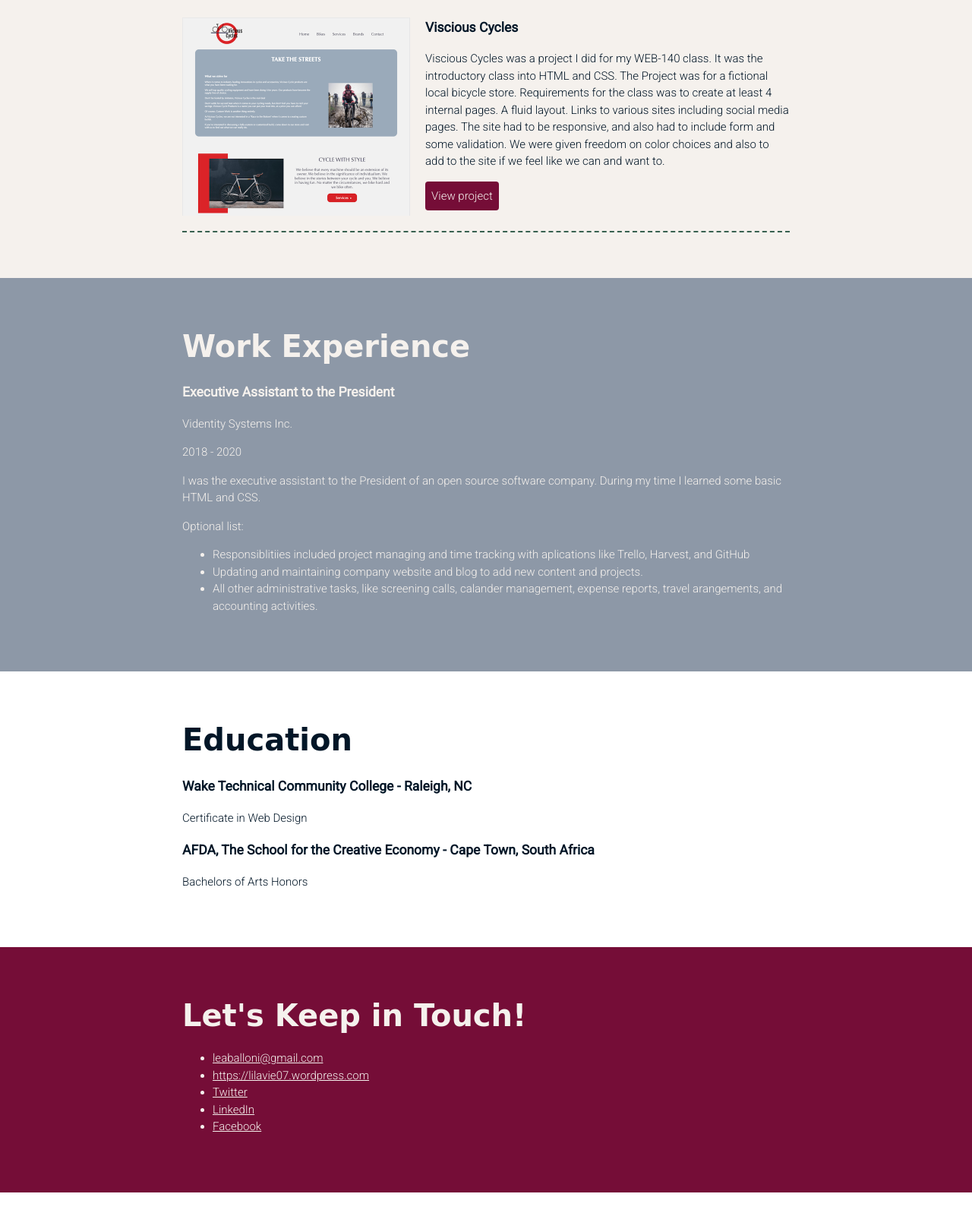
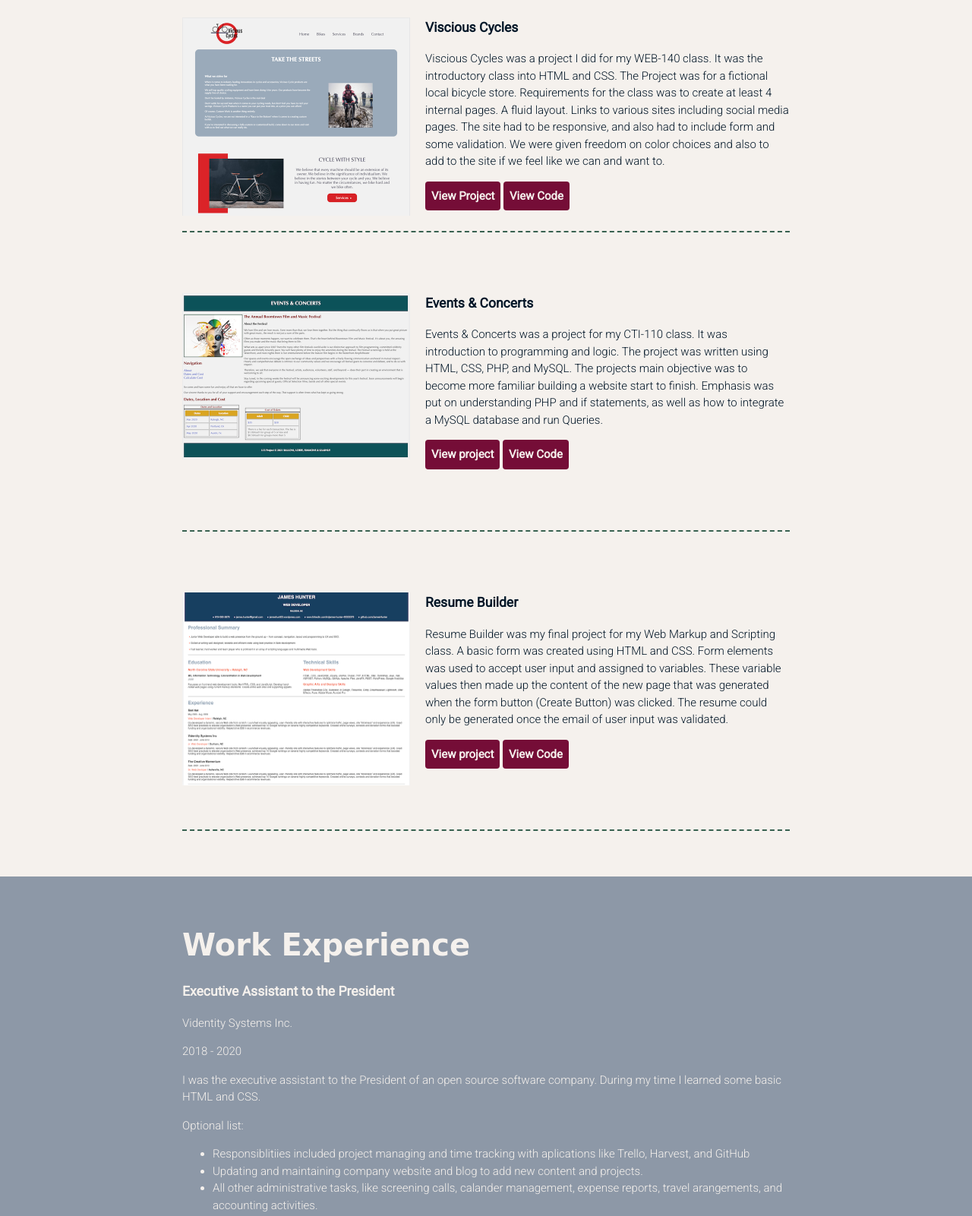
Before and after one commit to LeaBalloni07/Lesson03, a plain HTML site: page index.html in a window 1280 px wide. Shown: the part 575-2176 px from the top of the page at 76% size. Before the commit the page ends 2145 px from the top, so only its background shows below. Drawn offline with Linux system fonts and the light colour scheme; a web font is replaced by a local one.

Commit message:
Added Concert & Events Project and Resume Builder. Added links to site as well as github repository link. Cleaned up Footer links

```diff
--- a/css/styles.css
+++ b/css/styles.css
@@ -82,6 +82,7 @@ header {
     padding: 8px;
     border-radius: 4px;
     display: inline-block;
+    font-weight: bold;
 }
 
 .projects .btn:hover {
--- a/index.html
+++ b/index.html
@@ -30,11 +30,36 @@
           <!-- Copy the whole <section> block to add more projects. -->
           <section class="project-item">
             <img src="images/VisciousCycles.png" alt="Home Page of Viscious Cycles Project">
-            <h3>Viscious Cycles </h3>
+            <h3>Viscious Cycles</h3>
             <p>Viscious Cycles was a project I did for my WEB-140 class. It was the introductory class into HTML and CSS. The Project was for a fictional local bicycle store. Requirements for the class was to create at least 4 internal pages. A fluid layout. Links to various sites including social media pages. The site had to be responsive, and also had to include form and some validation. We were given freedom on color choices and also to add to the site if we feel like we can and want to. </p>
-            <a class="btn" href="https://wcet3.waketech.edu/lballoni/WEB140/VisciousCycles/index.html" target="_blank">View project</a>
+            <a class="btn" href="https://wcet3.waketech.edu/lballoni/WEB140/VisciousCycles/index.html" target="_blank">View Project</a>
+            <a class="btn" href="https://github.com/LeaBalloni07/Vicious-Cycles-Project.git" target="_blank">View Code</a>
           </section>
         <!-- End of Project block. -->
+
+          <!-- Copy the whole <section> block to add more projects. -->
+          <section class="project-item">
+            <div class="content-wrap">
+            <img src="images/Events&Concerts.png" alt="Home Page of Events & Concerts Project">
+            <h3>Events & Concerts</h3>
+            <p>Events & Concerts was a project for my CTI-110 class. It was introduction to programming and logic. The project was written using HTML, CSS, PHP, and MySQL. The projects main objective was to become more familiar building a website start to finish. Emphasis was put on understanding PHP and if statements, as well as how to integrate a MySQL database and run Queries.</p>
+            <a class="btn" href="https://apollo.waketech.edu/~lballoni/Balloni_Lab9_Proj.html" target="_blank">View project</a>
+            <a class="btn" href="https://github.com/LeaBalloni07/Events-and-Concerts-CTI110.git" target="_blank">View Code</a>
+          </section>
+        <!-- End of Project block. -->
+
+
+          <!-- Copy the whole <section> block to add more projects. -->
+            <section class="project-item">
+              <div class="content-wrap">
+              <img src="images/ResumeBuilder.png" alt="Generated Resume">
+              <h3>Resume Builder</h3>
+              <p>Resume Builder was my final project for my Web Markup and Scripting class. A basic form was created using HTML and CSS. Form elements was used to accept user input and assigned to variables. These variable values then made up the content of the new page that was generated when the form button (Create Button) was clicked. The resume could only be generated once the email of user input was validated.</p>
+              <a class="btn" href="http://wcet3.waketech.edu/lballoni/WEB115/JavaScript_Project/finalProject.html" target="_blank">View project</a>
+              <a class="btn" href="https://github.com/LeaBalloni07/ResumeBuilder-WEB115.git" target="_blank">View Code</a>
+            </section>
+          <!-- End of Project block. -->
+
         </div>
       </section>
 
@@ -71,7 +96,7 @@
             <p>Certificate in Web Design</p>
 
             <h3>AFDA, The School for the Creative Economy - Cape Town, South Africa</h3>
-            <p>Bachelors of Arts Honors</p>
+            <p>Bachelors of Arts Honors in Film Studies</p>
             <p></p>
           </section>
           <!-- End of School block. -->
@@ -85,8 +110,9 @@
 
           <!-- Social media and contact links. Add or remove any networks. -->
           <ul>
-            <li><a href="mailto:leaballoni@gmail.com">leaballoni@gmail.com</a></li>
-            <li><a href="https://lilavie07.wordpress.com" target="_blank">https://lilavie07.wordpress.com</a></li>
+            <li><a href="mailto:leaballoni@gmail.com">Email</a></li>
+            <li><a href="https://lilavie07.wordpress.com" target="_blank">Blog</a></li>
+            <li><a href="https://github.com/LeaBalloni07" target="_blank">Github</a></li>
             <li><a href="https://twitter.com" target="_blank">Twitter</a></li>
             <li><a href="https://www.linkedin.com/in/leaan-balloni-40021163/" target="_blank">LinkedIn</a></li>
             <li><a href="https://www.facebook.com" target="_blank">Facebook</a></li>
```
Also changed, not shown: images/Events&Concerts.png (added), images/ResumeBuilder.png (added).
